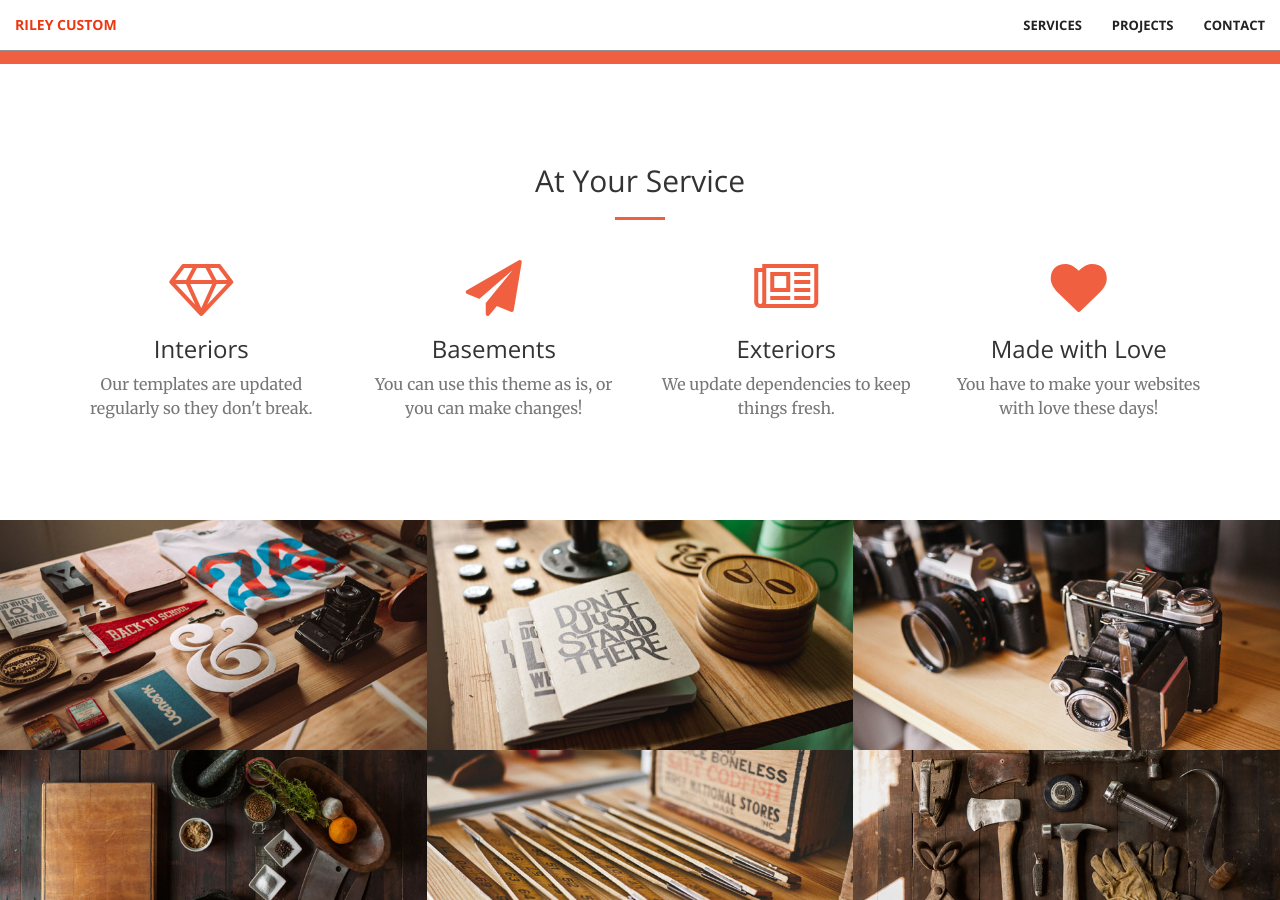
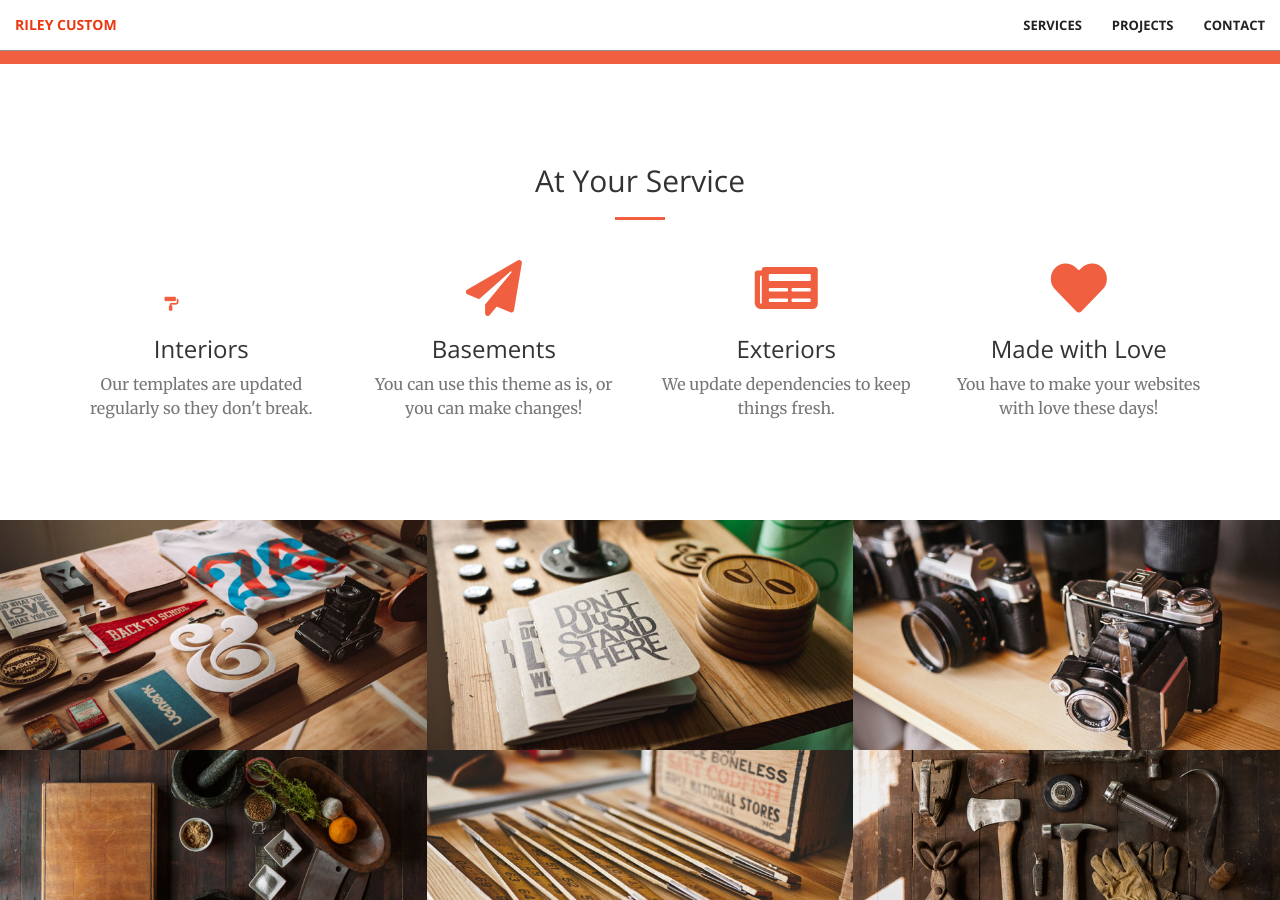
Before and after one commit to onchino/Riley-Custom-Painting, a Jekyll site: the page built from index.html, in a window 1280 px wide and 900 px high, scrolled down 1230 px. Built offline with Jekyll 4.4.1, drawn with Linux system fonts in a browser that asks for light colours; nearby versions of some CDN libraries.

Commit message:
Update head.html

```diff
--- a/_includes/head.html
+++ b/_includes/head.html
@@ -15,6 +15,7 @@
     <link href='https://fonts.googleapis.com/css?family=Open+Sans:300italic,400italic,600italic,700italic,800italic,400,300,600,700,800' rel='stylesheet' type='text/css'>
     <link href='https://fonts.googleapis.com/css?family=Merriweather:400,300,300italic,400italic,700,700italic,900,900italic' rel='stylesheet' type='text/css'>
     <link rel="stylesheet" href="font-awesome/css/font-awesome.min.css" type="text/css">
+    <link rel="stylesheet" href="https://use.fontawesome.com/releases/v5.8.2/css/all.css" integrity="sha384-oS3vJWv+0UjzBfQzYUhtDYW+Pj2yciDJxpsK1OYPAYjqT085Qq/1cq5FLXAZQ7Ay" crossorigin="anonymous">
 
     <!-- Plugin CSS -->
     <link rel="stylesheet" href="css/animate.min.css" type="text/css">
```
